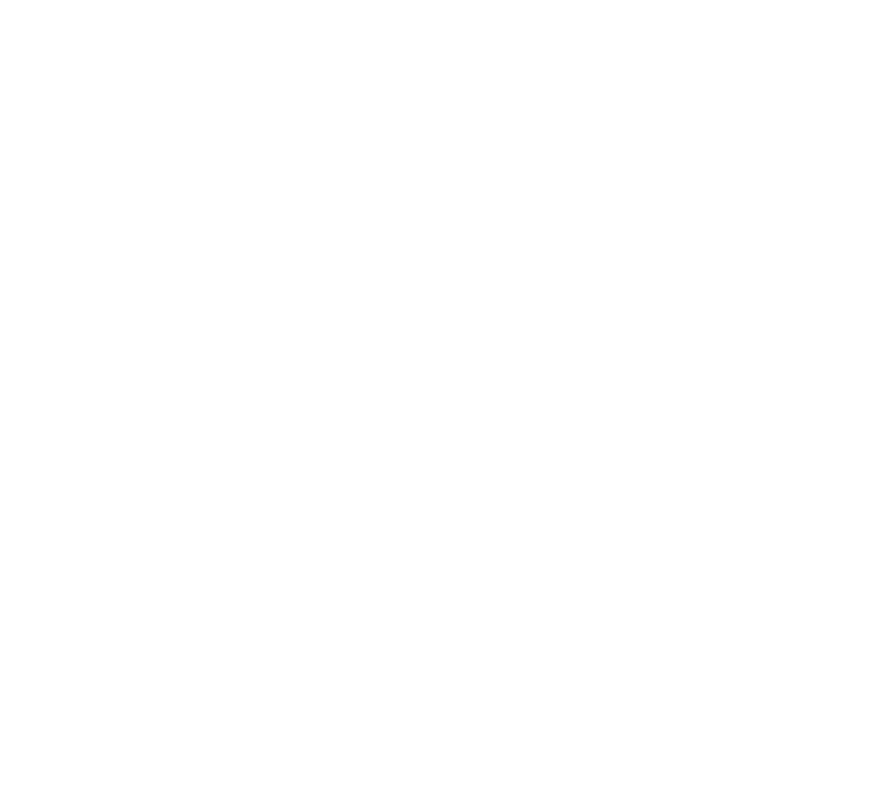
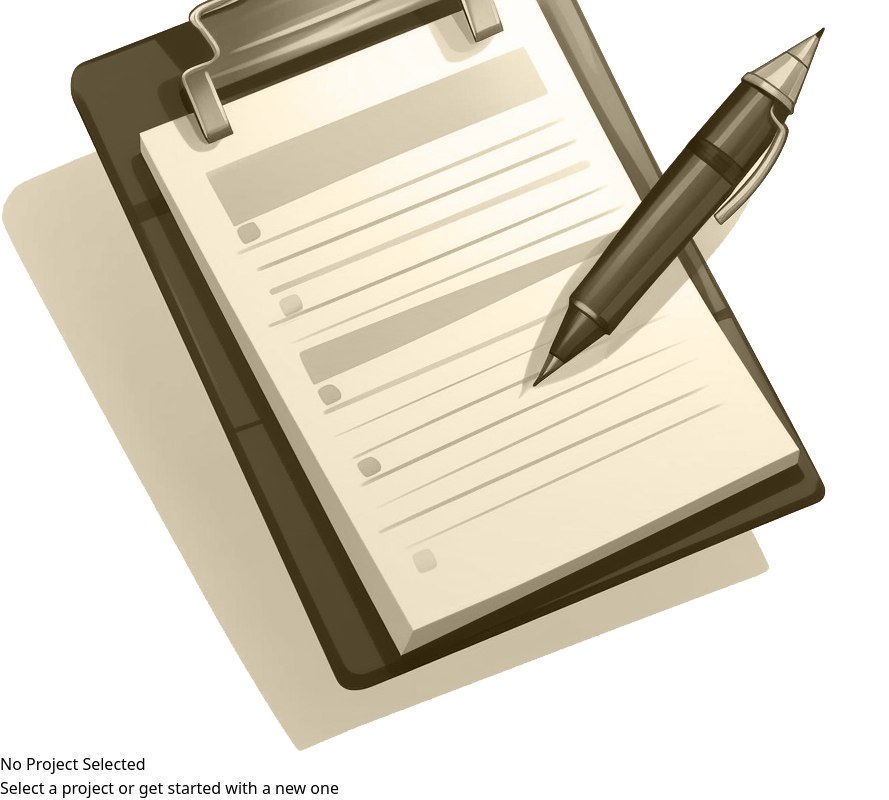
Before and after one commit to ArturDevCraft/React_Course-Project_6, a React (Vite) app: page / in a window 1280 px wide. Shown: the part 175-975 px from the top of the page, without its empty margins (0-889 px from the left). Before the commit the page ends 800 px from the top, so only its background shows below. Built offline with nearby package versions, Linux system fonts and the light colour scheme.

Commit message:
Add component NoProjectImage showed when workspace is empty

```diff
--- a/src/App.jsx
+++ b/src/App.jsx
@@ -2,6 +2,7 @@
 import Sidebar from './components/Sidebar';
 import AddProject from './components/AddProject';
 import EditProject from './components/EditProject';
+import NoProjectImage from './components/NoProjectImage';
 
 function App() {
 	const [yourProjects, setYourProjects] = useState([
@@ -88,8 +89,10 @@
 				onClickAddButton={() => handleShowInWorkspace('add')}
 				onClickEditProject={handleEditProject}
 				projects={yourProjects}
+				activeProjectIndex={currentProjectIndex}
 			/>
 			<section id="workspace" className="py-16 px-8 grow">
+				{!whatInWorkspace && <NoProjectImage />}
 				{whatInWorkspace === 'add' && (
 					<AddProject onSave={saveProject} onClose={handleCloseWorkspace} />
 				)}
--- /dev/null
+++ b/src/components/NoProjectImage.jsx
@@ -0,0 +1,15 @@
+import noProjectImg from '../assets/no-projects.png';
+
+export default function NoProjectImage() {
+	return (
+		<div className="flex flex-col w-full h-full justify-center items-center">
+			<img className="w-24" src={noProjectImg}></img>
+			<h1 className="text-3xl font-bold text-stone-600 mt-6">
+				No Project Selected
+			</h1>
+			<p className="text-stone-500 text-xl mt-6">
+				Select a project or get started with a new one
+			</p>
+		</div>
+	);
+}
--- a/src/components/Sidebar.jsx
+++ b/src/components/Sidebar.jsx
@@ -2,6 +2,7 @@
 	onClickAddButton,
 	onClickEditProject,
 	projects,
+	activeProjectIndex,
 }) {
 	return (
 		<aside className="w-1/4 bg-black text-white py-10 px-8 rounded-tr-2xl">
@@ -14,7 +15,12 @@
 			</button>
 			<ul className="mt-10">
 				{projects.map((e, index) => (
-					<li key={index} className=" hover:bg-stone-800">
+					<li
+						key={index}
+						className={`rounded-sm hover:bg-stone-800 ${
+							activeProjectIndex === index && ' bg-stone-900'
+						}`}
+					>
 						<button
 							className="w-full p-2 text-left"
 							onClick={() => onClickEditProject(index)}
```
